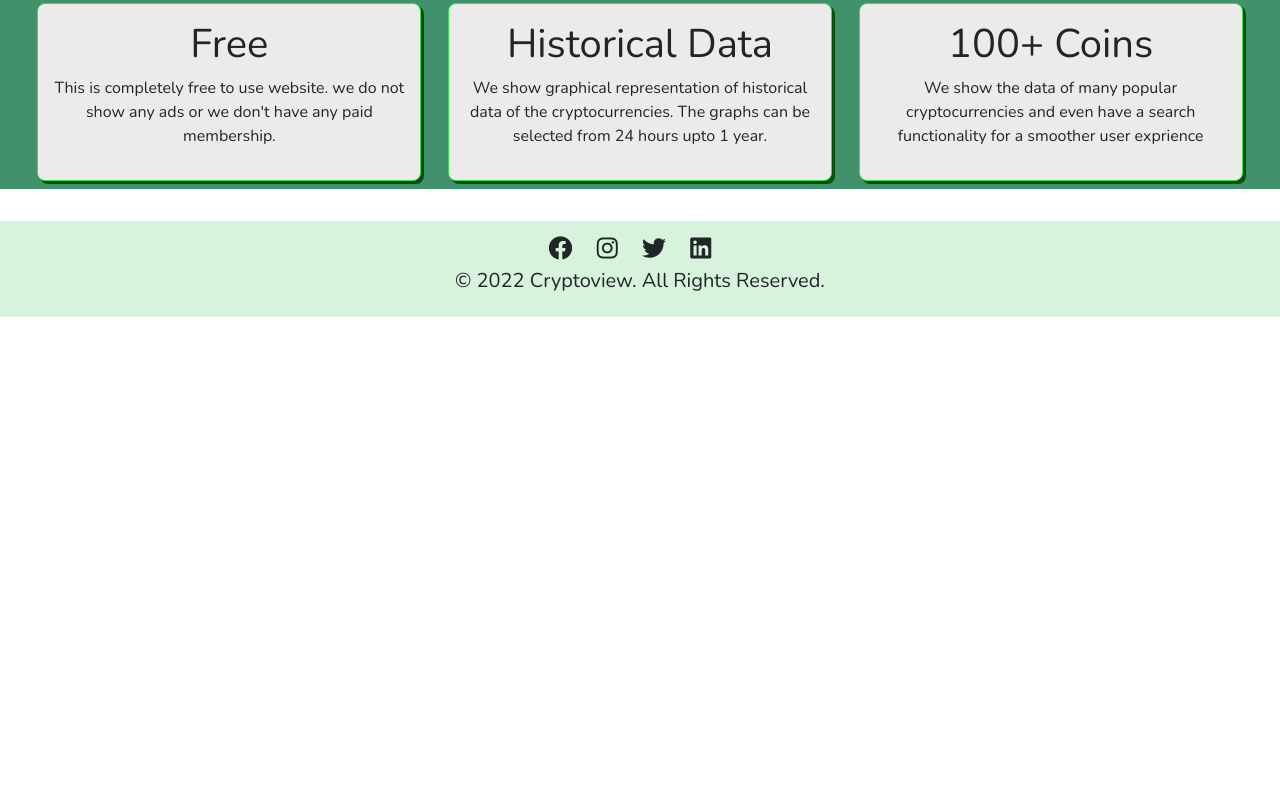
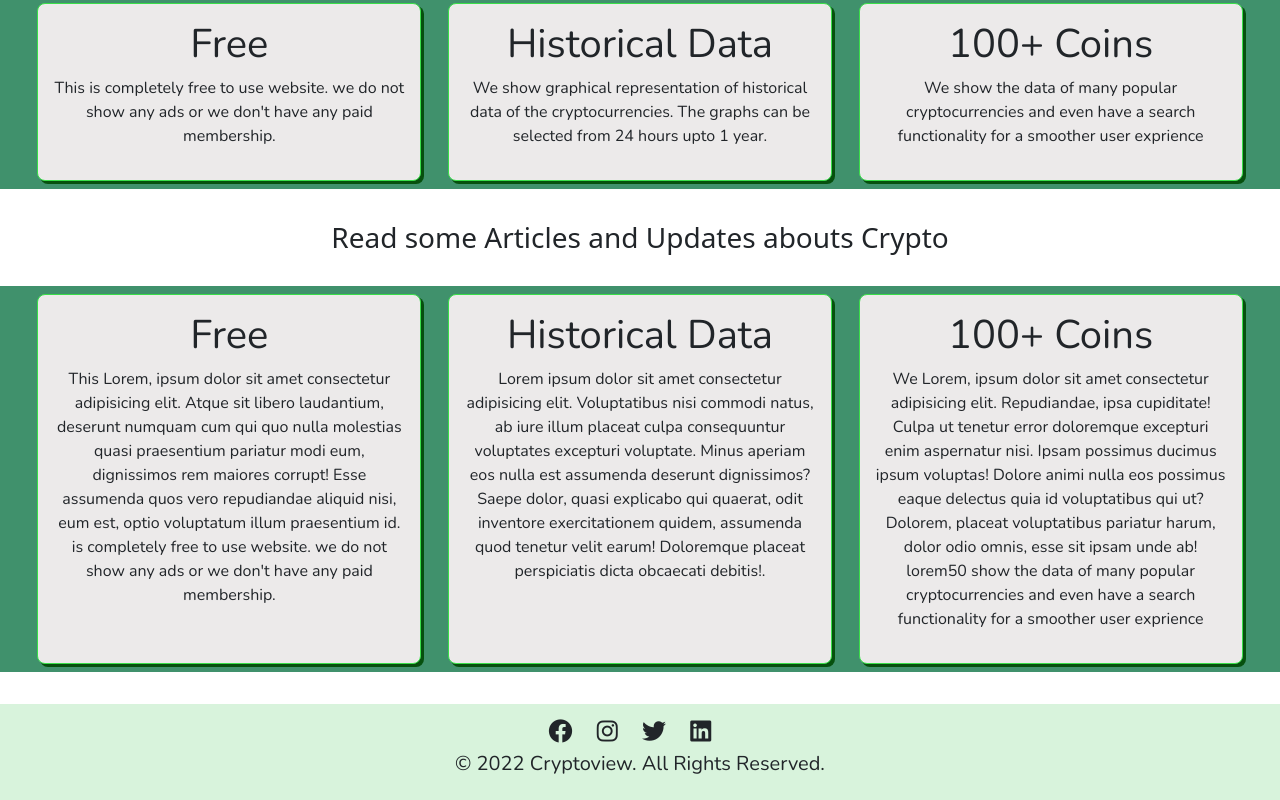
Before and after one commit to sonkamblevishal/CryptoView-Project, a plain HTML site: page index.html in a window 1280 px wide. Shown: the part 753-1553 px from the top of the page. Before the commit the page ends 1070 px from the top, so only its background shows below. Drawn offline with nearby package versions, Linux system fonts and the light colour scheme; no server answers.

Commit message:
new section added in front page

```diff
--- a/index.html
+++ b/index.html
@@ -194,6 +194,49 @@
 
 
     </section>
+
+    <h3 style="text-align:center">Read some Articles and Updates abouts Crypto</h3>
+    <!-- Article Section -->
+
+    <section class="features flex_container">
+
+        <div class="card">
+            <h1>Free</h1>
+            <p>This Lorem, ipsum dolor sit amet consectetur adipisicing elit. Atque sit libero laudantium, deserunt
+                numquam cum qui quo nulla molestias quasi praesentium pariatur modi eum, dignissimos rem maiores
+                corrupt! Esse assumenda quos vero
+                repudiandae aliquid nisi, eum est, optio voluptatum illum praesentium id. is completely free to use
+                website. we do not show any ads or we don't have any paid
+                membership.</p>
+        </div>
+
+        <div class="card">
+            <h1>Historical Data</h1>
+            <p>Lorem ipsum dolor sit amet consectetur adipisicing elit. Voluptatibus nisi commodi natus, ab iure illum
+                placeat culpa consequuntur voluptates excepturi voluptate. Minus aperiam eos nulla est assumenda
+                deserunt dignissimos? Saepe dolor, quasi explicabo qui quaerat, odit inventore exercitationem quidem,
+                assumenda quod tenetur velit earum! Doloremque placeat perspiciatis dicta obcaecati debitis!.</p>
+        </div>
+
+        <div class="card">
+            <h1>100+ Coins</h1>
+            <p>We Lorem, ipsum dolor sit amet consectetur adipisicing elit. Repudiandae, ipsa cupiditate! Culpa ut
+                tenetur error doloremque excepturi enim aspernatur nisi. Ipsam possimus ducimus ipsum voluptas! Dolore
+                animi nulla eos possimus eaque delectus quia id voluptatibus qui ut? Dolorem, placeat voluptatibus
+                pariatur harum, dolor odio omnis, esse sit ipsam unde ab! lorem50 show the data of many popular
+                cryptocurrencies and even have a search functionality for a smoother
+                user exprience </p>
+        </div>
+
+
+    </section>
+
+
+
+
+
+
+
     <!-- This is the footer containing copyright  created by etc -->
 
     <footer>
```
